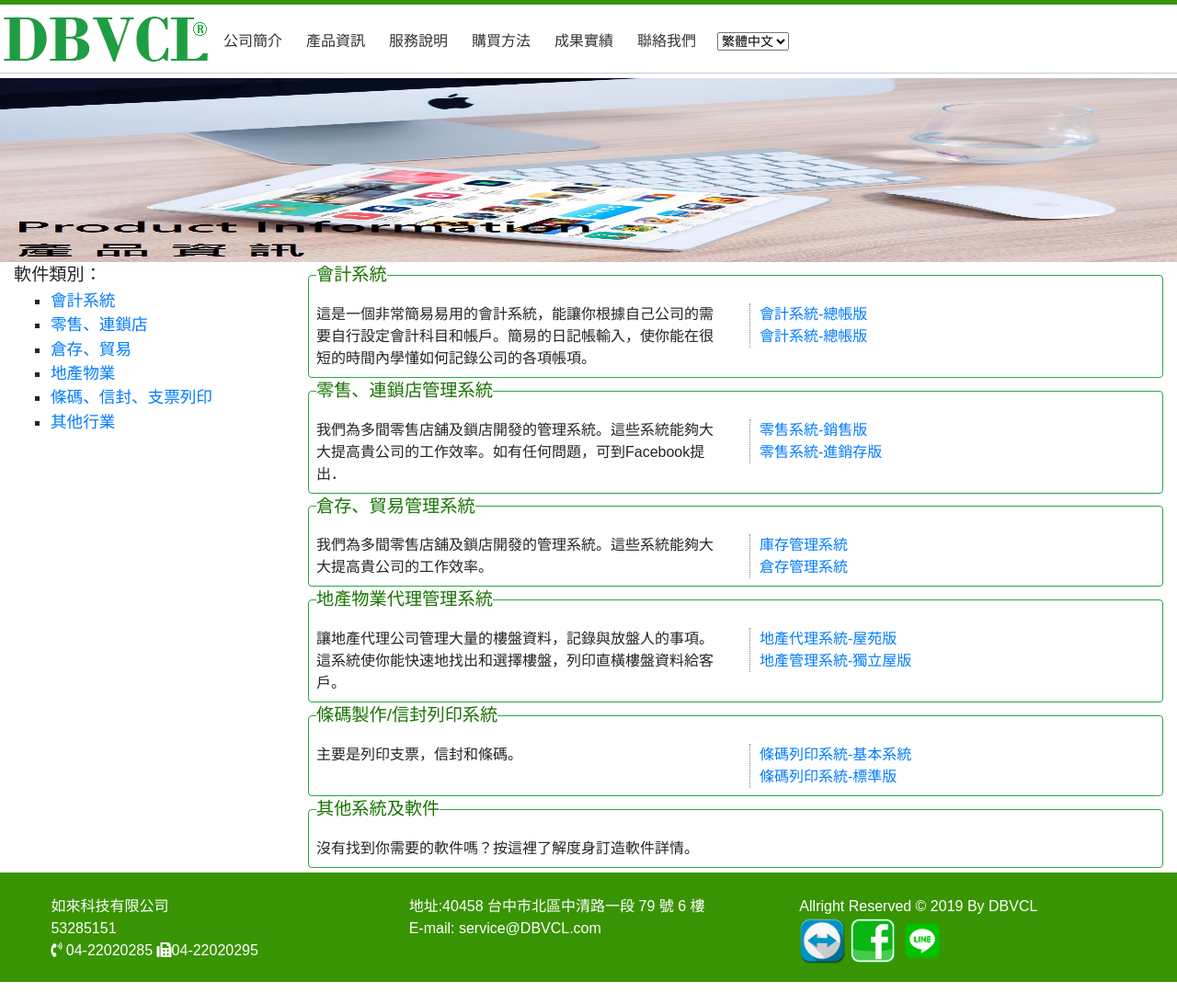
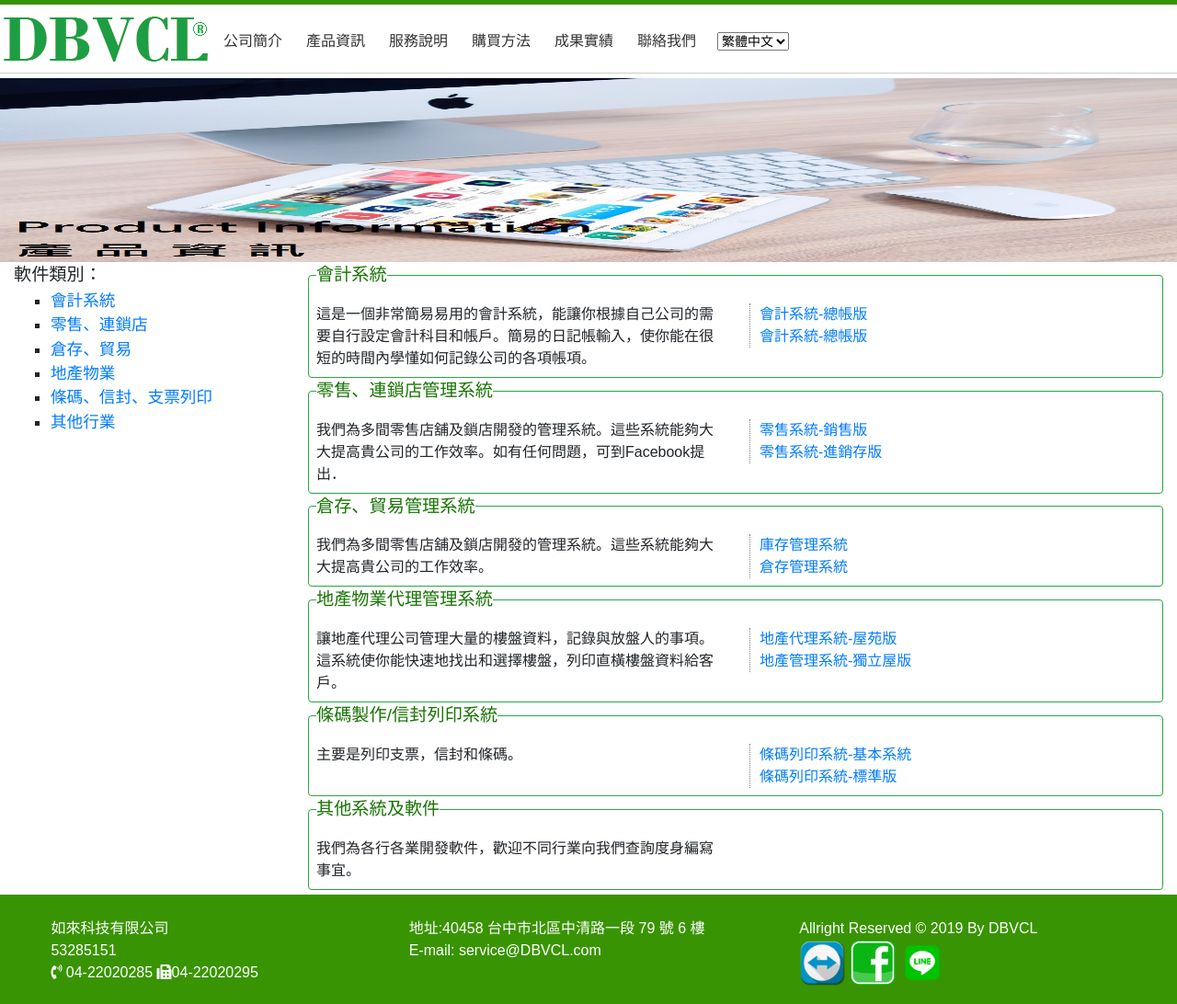
Before and after one commit to DTDwind/relai, a plain HTML site: page index.html in a window 1280 px wide. Shown: the whole page at 92% size. Before the commit the page ends 1068 px from the top, so only its background shows below. Drawn offline with Linux system fonts and the light colour scheme.

Commit message:
fix text error

```diff
--- a/index.html
+++ b/index.html
@@ -130,7 +130,8 @@
                     <legend class="w-auto">地產物業代理管理系統</legend>
                         <div class="row">
                             <div class="col-sm">
-                                讓地產代理公司管理大量的樓盤資料，記錄與放盤人的事項。這系統使你能快速地找出和選擇樓盤，列印直橫樓盤資料給客戶。                             </div>
+                                讓地產代理公司管理大量的樓盤資料，記錄與放盤人的事項。這系統使你能快速地找出和選擇樓盤，列印直橫樓盤資料給客戶。
+                            </div>
                             <div class="col-sm" >
                                 <div class="left_border">
                                     <a href="#">地產代理系統-屋苑版</a>
@@ -160,7 +161,8 @@
                     <legend class="w-auto">其他系統及軟件</legend>
                         <div class="row">
                             <div class="col-sm">
-                                沒有找到你需要的軟件嗎？按這裡了解度身訂造軟件詳情。                            </div>
+                                我們為各行各業開發軟件，歡迎不同行業向我們查詢度身編寫事宜。
+                            </div>
                             <div class="col-sm" >
                                 <div class="left_border">
                                     <a href="#"></a>
```
